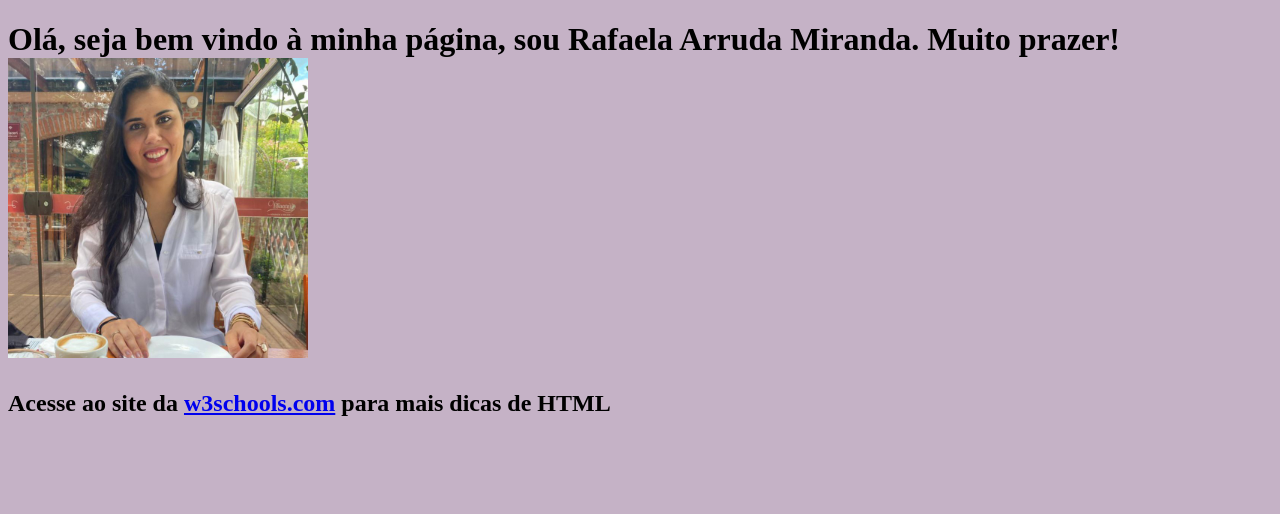
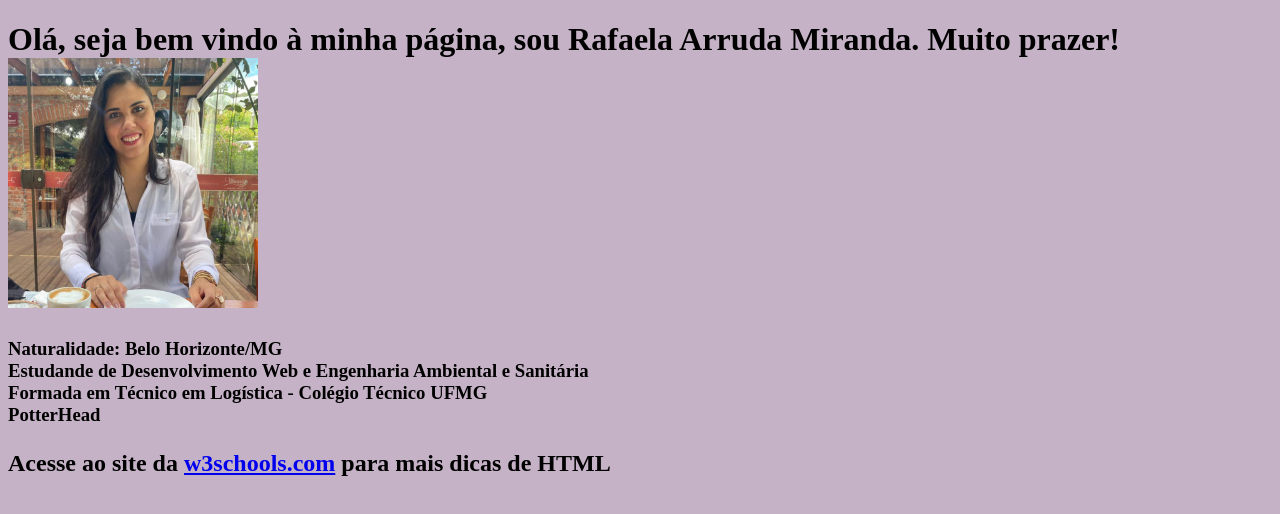
Before and after one commit to rafaelaamiranda/rafaelaamiranda.github.io, a plain HTML site: page index.html in a window 1280 px wide. Drawn offline with Linux system fonts and the light colour scheme.

Commit message:
Adiciona breve descrição sobre mim

```diff
--- a/index.html
+++ b/index.html
@@ -14,7 +14,11 @@
 </head>
 <body>
     <h1> Olá, seja bem vindo à minha página, sou <strong>Rafaela Arruda Miranda</strong>. Muito prazer!
-        <img src="rafaelaMiranda.jpeg"width="300px">
+        <img src="rafaelaMiranda.jpeg"width="250px">
+        <h3>Naturalidade: Belo Horizonte/MG <br>
+        Estudande de Desenvolvimento Web e Engenharia Ambiental e Sanitária<br>
+        Formada em Técnico em Logística - Colégio Técnico UFMG<br>
+        PotterHead</h3>
         <h2><p>Acesse ao site da <a href="https://www.w3schools.com">w3schools.com</a> para mais dicas de HTML</p></h2>
 </body>
 </html>
```
